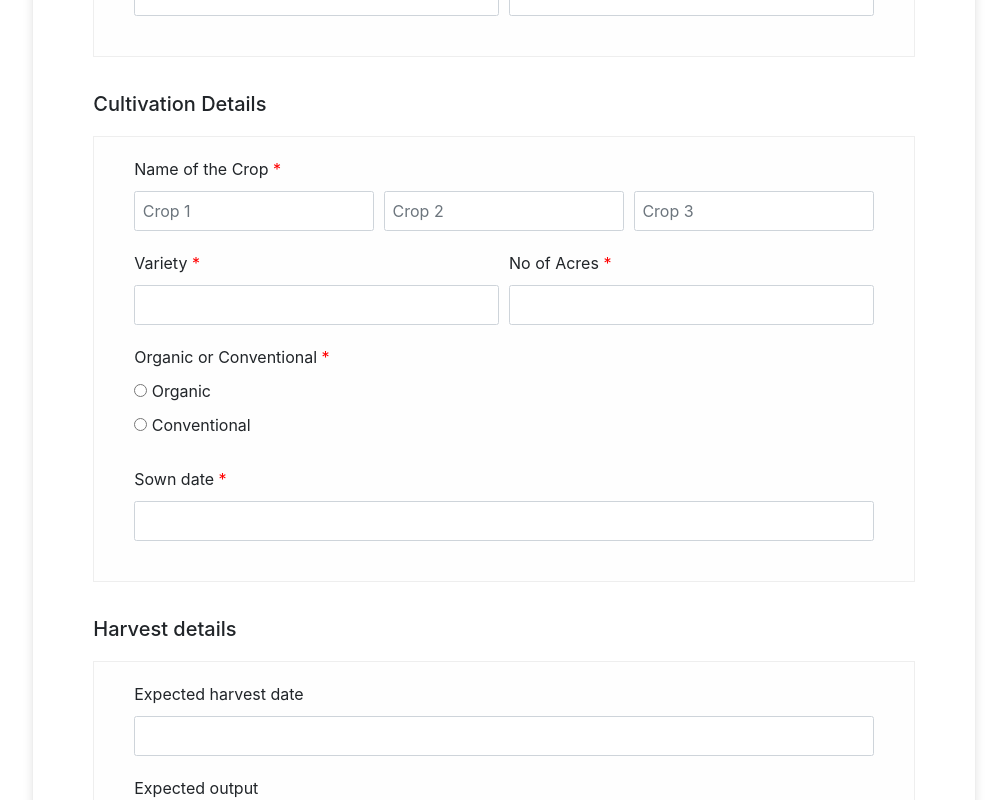
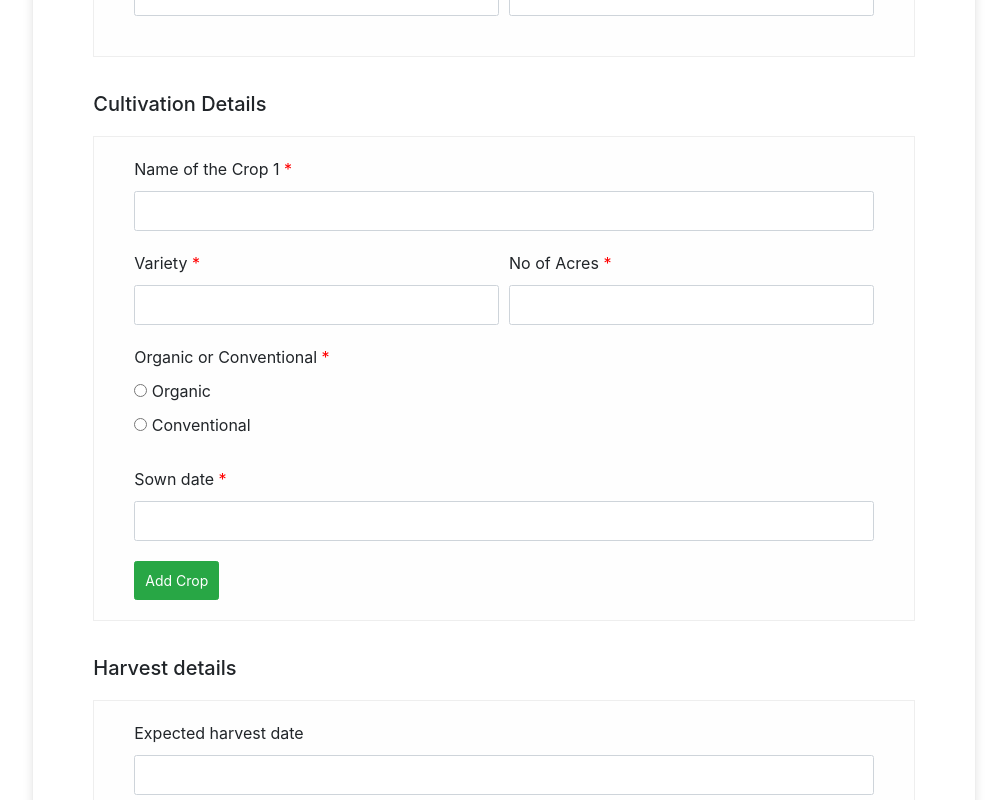
Before and after one commit to 00lohit/formor_ui, an Angular app: page /data in a window 1280 px wide. Shown: the part 532-1332 px from the top of the page, without its empty margins (136-1143 px from the left). Built offline with nearby package versions, Linux system fonts and the light colour scheme.

Commit message:
add crops

```diff
--- a/src/app/form/form.component.html
+++ b/src/app/form/form.component.html
@@ -44,17 +44,13 @@
 
       <h2>Cultivation Details</h2>
       <div class="panel__group">
-        <div class="form-row">
-          <div class="form-group col-md-4">
-            <label>Name of the Crop<span class="mandatory"> *</span></label>
-            <input type="text" class="form-control" placeholder="Crop 1" />
-          </div>
-          <div class="form-group col-md-4 mt-md">
-            <input type="text" class="form-control" placeholder="Crop 2" />
-          </div>
-          <div class="form-group col-md-4 mt-md">
-            <input type="text" class="form-control" placeholder="Crop 3" />
-          </div>
+        <div class="crop-details" *ngFor="let crop of crops">
+          <div class="form-group">
+            <label
+              >Name of the Crop {{ crop
+              }}<span class="mandatory"> *</span></label
+            >
+            <input type="text" class="form-control" />
           </div>
           <div class="form-row">
             <div class="form-group col-md-6">
@@ -84,6 +80,15 @@
             <label>Sown date<span class="mandatory"> *</span></label>
             <input type="text" class="form-control" required />
           </div>
+        </div>
+
+        <button
+          class="btn btn-success btn__crop"
+          type="button"
+          (click)="addCrop()"
+        >
+          Add Crop
+        </button>
       </div>
 
       <h2>Harvest details</h2>
--- a/src/app/form/form.component.scss
+++ b/src/app/form/form.component.scss
@@ -23,6 +23,10 @@
       padding: 2rem 4rem;
       margin-bottom: 3.5rem;
       background-color: rgba(#f3f3f3, 0.1);
+
+      .crop-details:not(:first-child) {
+        margin-top: 4rem;
+      }
     }
 
     h2 {
@@ -51,6 +55,11 @@
     .btn__submit {
       padding: 0.8rem;
       font-size: 1.7rem;
+    }
+
+    .btn__crop {
+      padding: 0.8rem 1rem;
+      font-size: 1.4rem;
     }
 
     .mt-md {
--- a/src/app/form/form.component.ts
+++ b/src/app/form/form.component.ts
@@ -3,13 +3,18 @@
 @Component({
   selector: 'app-form',
   templateUrl: './form.component.html',
-  styleUrls: ['./form.component.scss']
+  styleUrls: ['./form.component.scss'],
 })
 export class FormComponent implements OnInit {
+  crops: any = [1];
+  count: number = 1;
 
-  constructor() { }
+  constructor() {}
 
-  ngOnInit(): void {
+  ngOnInit(): void {}
+
+  addCrop() {
+    this.count++;
+    this.crops.push(this.count);
   }
-
 }
```
Lines whose indentation alone changed are shown as unchanged.
